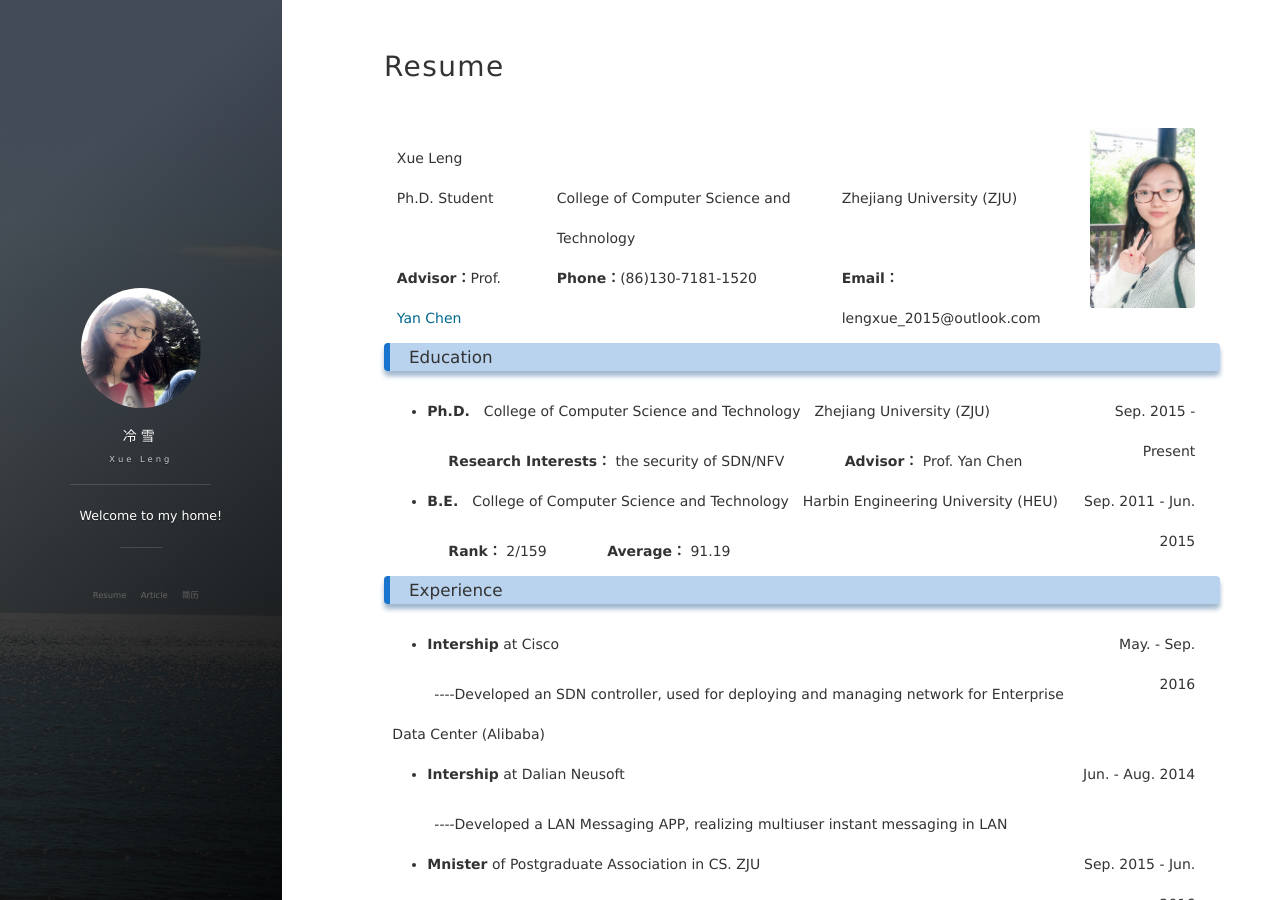
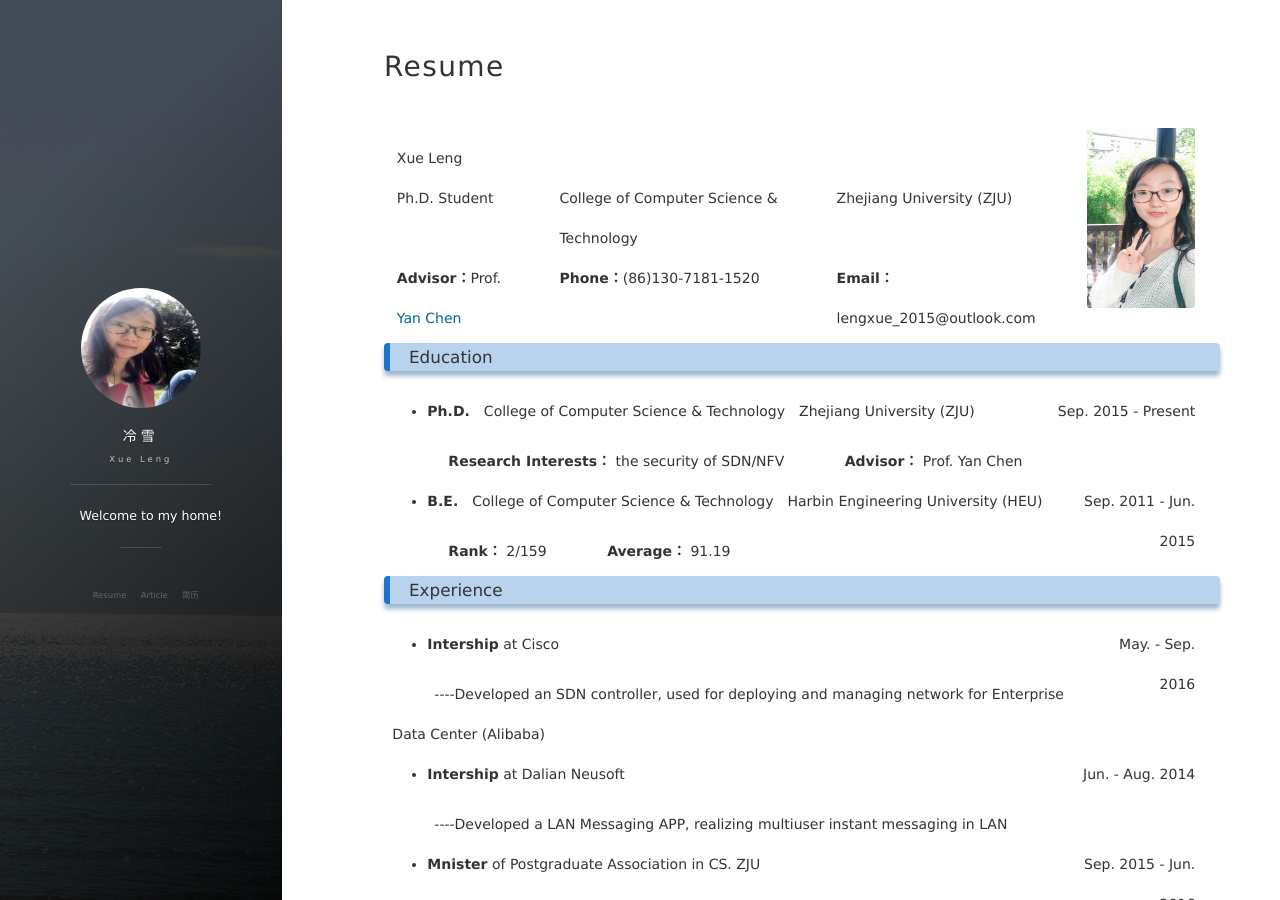
Before and after one commit to lxv458/OldWeb, a Jekyll site: the page built from index.md, in a window 1280 px wide and 900 px high. Built offline with Jekyll 4.4.1, drawn with Linux system fonts in a browser that asks for light colours; nearby versions of some CDN libraries; our own code applies the rules of GitHub Pages for plain Markdown files; the list of posts is cut into pages by our own code; comment, search, counter and statistics services are not loaded; some of the changed text lies outside the part shown.

Commit message:
Update index.md

```diff
--- a/index.md
+++ b/index.md
@@ -14,7 +14,7 @@ title: Resume
   </tr>
   <tr>
     <td align="left">Ph.D. Student</td>
-    <td align="left">College of Computer Science and Technology</td>
+    <td align="left">College of Computer Science &amp; Technology</td>
     <td align="left">Zhejiang University (ZJU)</td>
   </tr>
   <tr>
@@ -27,14 +27,14 @@ title: Resume
 ### Education
 <table>
   <tr>
-    <td align="left"><ul><li><strong>Ph.D.</strong>&emsp;College of Computer Science and Technology&emsp;Zhejiang University (ZJU)</li></ul></td>
+    <td align="left"><ul><li><strong>Ph.D.</strong>&emsp;College of Computer Science &amp; Technology&emsp;Zhejiang University (ZJU)</li></ul></td>
     <td align="right" rowspan="2" style="vertical-align:text-top">Sep. 2015&nbsp;-&nbsp;Present</td>
   </tr>
   <tr>
     <td align="left">&emsp;&emsp;&emsp;&emsp;<strong>Research Interests：</strong>&nbsp;the security of SDN/NFV &emsp;&emsp;&emsp;&emsp;<strong>Advisor：</strong>&nbsp;Prof. Yan Chen</td>
   </tr>
   <tr>
-    <td align="left"><ul><li><strong>B.E.</strong>&emsp;College of Computer Science and Technology&emsp;Harbin Engineering University (HEU)</li></ul></td>
+    <td align="left"><ul><li><strong>B.E.</strong>&emsp;College of Computer Science &amp; Technology&emsp;Harbin Engineering University (HEU)</li></ul></td>
     <td align="right" rowspan="2" style="vertical-align:text-top">Sep. 2011&nbsp;-&nbsp;Jun. 2015</td>
   </tr>
   <tr>
@@ -147,7 +147,7 @@ title: Resume
 ### Project
 <table>
   <tr>
-    <td align="left"><ul><li>The 13th Five-year,&nbsp;<strong>National Key R&amp;Development Plan of China</strong>, Special of Cyberspace Security</li></ul></td>
+    <td align="left"><ul><li>The 13th Five-year,&nbsp;<strong>National Key R&amp;D Plan of China</strong>, Special of Cyberspace Security</li></ul></td>
     <td align="right" rowspan="3" style="vertical-align: text-top" width="200px">Jul. 2017&nbsp;-&nbsp;Dec. 2020</td>
   </tr>
   <tr>
```
